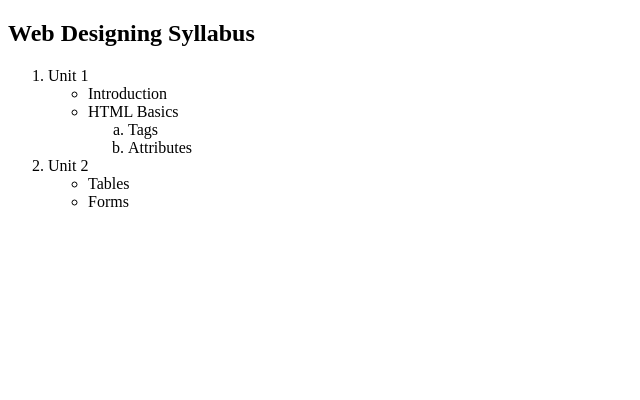
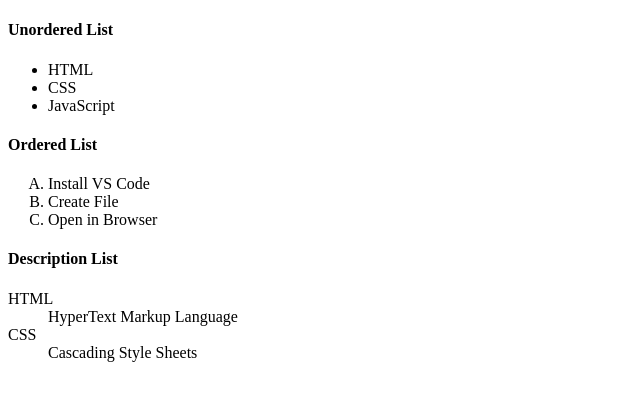
Before and after one commit to hellow-glitch01/WDW_0176, a plain HTML site: page assignment-6.html in a window 1280 px wide. Shown: the whole page, without its empty margins (0-640 px from the left). Drawn offline with Linux system fonts and the light colour scheme.

Commit message:
Add files via upload

```diff
--- a/assignment-6.html
+++ b/assignment-6.html
@@ -1,34 +1,35 @@
 <!DOCTYPE html>
 <html>
 <head>
-    <title>Nested Lists</title>
+    <title>HTML Lists</title>
 </head>
 <body>
 
-    <h2>Web Designing Syllabus</h2>
+    <h4>Unordered List</h4>
 
-    <ol>
+    <ul>
+        <li>HTML</li>
+        <li>CSS</li>
+        <li>JavaScript</li>
+    </ul>
 
-        <li>Unit 1
-            <ul>
-                <li>Introduction</li>
-                <li>HTML Basics
-                    <ol type="a">
-                        <li>Tags</li>
-                        <li>Attributes</li>
-                    </ol>
-                </li>
-            </ul>
-        </li>
+    <h4>Ordered List</h4>
 
-        <li>Unit 2
-            <ul>
-                <li>Tables</li>
-                <li>Forms</li>
-            </ul>
-        </li>
+    <ol type="A">
+        <li>Install VS Code</li>
+        <li>Create File</li>
+        <li>Open in Browser</li>
+    </ol>
 
-    </ol>
+    <h4>Description List</h4>
+
+    <dl>
+        <dt>HTML</dt>
+        <dd>HyperText Markup Language</dd>
+
+        <dt>CSS</dt>
+        <dd>Cascading Style Sheets</dd>
+    </dl>
 
 </body>
 </html>
```
